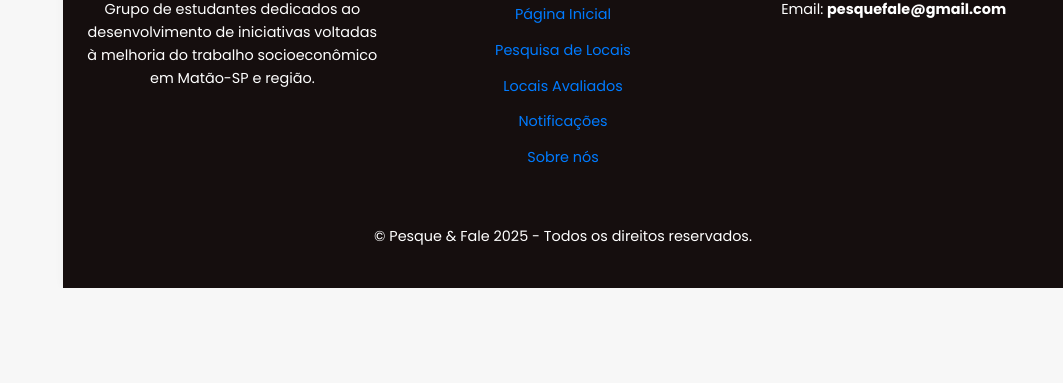
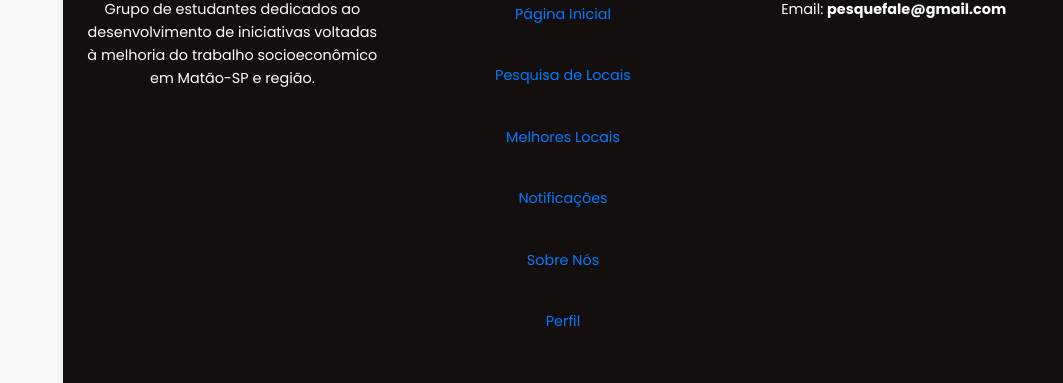
Before and after one commit to daniykt/Pesque-Fale, a React (Create React App) app: page /perfil in a window 1280 px wide. Shown: the part 1342-1725 px from the top of the page, without its empty margins (217-1280 px from the left). Before the commit the page ends 1630 px from the top, so only its background shows below. Built offline with nearby package versions, Linux system fonts and the light colour scheme; a web font is replaced by a local one.

Commit message:
fix(footer): corrige links de navegação
- Ajustei links do footer que estavam incorretos
- Corrigi redirecionamentos para as páginas corretas
- Garanti funcionamento consistente em todas as rotas

```diff
--- a/src/components/sidebar/sidebar.jsx
+++ b/src/components/sidebar/sidebar.jsx
@@ -136,8 +136,8 @@ export default function Sidebar() {
 
             <li>
               <Link
-                to="/pesquisa"
-                className={`nav-item ${isActive('/pesquisa') ? 'active' : ''}`}
+                to="/pesquisar"
+                className={`nav-item ${isActive('/pesquisar') ? 'active' : ''}`}
                 onClick={() => setIsMenuOpen(false)}
               >
                 <span className="material-symbols-outlined">search</span>
--- a/src/pages/Home/Home.jsx
+++ b/src/pages/Home/Home.jsx
@@ -470,11 +470,11 @@ const Home = () => {
                 <br />
                 <a href="/pesquisar">Pesquisa de Locais</a>
                 <br />
-                <a href="/melhoreslocais">Melhores Locais</a>
+                <a href="/locais">Melhores Locais</a>
                 <br />
                 <a href="/notificacao">Notificações</a>
                 <br />
-                <a href="/sobrenos">Sobre Nós</a>
+                <a href="/sobre">Sobre Nós</a>
                 <br />
                 <a href="/perfil">Perfil</a>
               </div>
--- a/src/pages/Notificacao/notificacao.jsx
+++ b/src/pages/Notificacao/notificacao.jsx
@@ -204,11 +204,17 @@ export default function Notificacao() {
           </div>
           <div>
             <h3>Links Úteis</h3>
-            <Link to="/">Página Inicial</Link>
-            <Link to="/pesquisar">Pesquisa de Locais</Link>
-            <Link to="/locaisavaliados">Locais Avaliados</Link>
-            <Link to="/sobre">Sobre nós</Link>
-            <Link to="/perfil">Perfil</Link>
+                <a href="/home">Página Inicial</a>
+                <br />
+                <a href="/pesquisar">Pesquisa de Locais</a>
+                <br />
+                <a href="/locais">Melhores Locais</a>
+                <br />
+                <a href="/notificacao">Notificações</a>
+                <br />
+                <a href="/sobre">Sobre Nós</a>
+                <br />
+                <a href="/perfil">Perfil</a>
           </div>
           <div>
             <h3>Contato</h3>
--- a/src/pages/Perfil/perfil.jsx
+++ b/src/pages/Perfil/perfil.jsx
@@ -111,11 +111,17 @@ export default function Perfil() {
 
           <div className="footer-links">
             <h3>Links Úteis</h3>
-            <Link to="/">Página Inicial</Link>
-            <Link to="/pesquisar">Pesquisa de Locais</Link>
-            <Link to="/locaisavaliados">Locais Avaliados</Link>
-            <Link to="/notificacoes">Notificações</Link>
-            <Link to="/sobre">Sobre nós</Link>
+                <a href="/home">Página Inicial</a>
+                <br />
+                <a href="/pesquisar">Pesquisa de Locais</a>
+                <br />
+                <a href="/locais">Melhores Locais</a>
+                <br />
+                <a href="/notificacao">Notificações</a>
+                <br />
+                <a href="/sobre">Sobre Nós</a>
+                <br />
+                <a href="/perfil">Perfil</a>
           </div>
 
           <div className="footer-contact">
--- a/src/pages/Pesquisa/pesquisa.jsx
+++ b/src/pages/Pesquisa/pesquisa.jsx
@@ -304,11 +304,17 @@ export default function Pesquisar() {
 
           <div className="footer-links">
             <h3>Links Úteis</h3>
-            <Link to="/">Página Inicial</Link>
-            <Link to="/locaisavaliados">Locais Avaliados</Link>
-            <Link to="/notificacoes">Notificações</Link>
-            <Link to="/sobre">Sobre nós</Link>
-            <Link to="/perfil">Perfil</Link>
+                <a href="/home">Página Inicial</a>
+                <br />
+                <a href="/pesquisar">Pesquisa de Locais</a>
+                <br />
+                <a href="/locais">Melhores Locais</a>
+                <br />
+                <a href="/notificacao">Notificações</a>
+                <br />
+                <a href="/sobre">Sobre Nós</a>
+                <br />
+                <a href="/perfil">Perfil</a>
           </div>
 
           <div className="footer-contact">
--- a/src/pages/Sobre/sobre.jsx
+++ b/src/pages/Sobre/sobre.jsx
@@ -86,11 +86,17 @@ const SobreNos = () => {
             </div>
             <div>
               <h3>Links Úteis</h3>
-              <Link to="/">Página Inicial</Link>
-              <Link to="/pesquisar">Pesquisa de Locais</Link>
-              <Link to="/locaisavaliados">Melhores locais</Link>
-              <Link to="/notificacoes">Notificações</Link>
-              <Link to="/perfil">Perfil</Link>
+                <a href="/home">Página Inicial</a>
+                <br />
+                <a href="/pesquisar">Pesquisa de Locais</a>
+                <br />
+                <a href="/locais">Melhores Locais</a>
+                <br />
+                <a href="/notificacao">Notificações</a>
+                <br />
+                <a href="/sobre">Sobre Nós</a>
+                <br />
+                <a href="/perfil">Perfil</a>
             </div>
             <div>
               <h3>Contato</h3>
--- a/src/pages/locaisAvaliados/locaisAvaliados.jsx
+++ b/src/pages/locaisAvaliados/locaisAvaliados.jsx
@@ -116,11 +116,17 @@ const LocaisAvaliados = () => {
           </div>
           <div>
             <h3>Links Úteis</h3>
-            <Link to="/">Página Inicial</Link>
-            <Link to="/pesquisar">Pesquisa de Locais</Link>
-            <Link to="/notificacoes">Notificações</Link>
-            <Link to="/sobre">Sobre nós</Link>
-            <Link to="/perfil">Perfil</Link>
+                <a href="/home">Página Inicial</a>
+                <br />
+                <a href="/pesquisar">Pesquisa de Locais</a>
+                <br />
+                <a href="/locais">Melhores Locais</a>
+                <br />
+                <a href="/notificacao">Notificações</a>
+                <br />
+                <a href="/sobre">Sobre Nós</a>
+                <br />
+                <a href="/perfil">Perfil</a>
           </div>
           <div>
             <h3>Contato</h3>
--- a/src/routes/routes.jsx
+++ b/src/routes/routes.jsx
@@ -22,7 +22,7 @@ function AppRoutes() {
 
         <Route path="/perfil" element={<Perfil />} />
 
-        <Route path="/pesquisa" element={<Pesquisa />} />
+        <Route path="/pesquisar" element={<Pesquisa />} />
 
         <Route path="/notificacao" element={<Notificacao />} />
 
```
